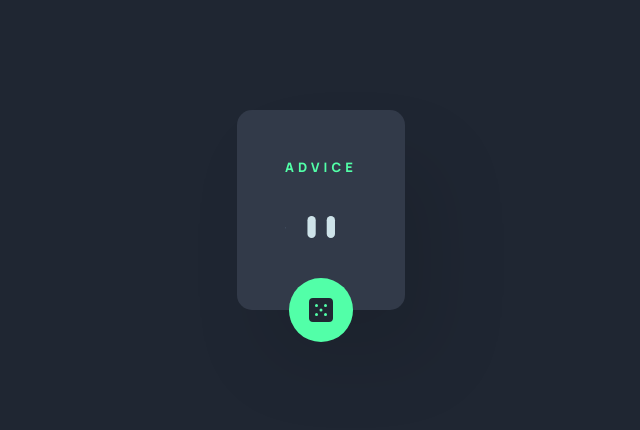
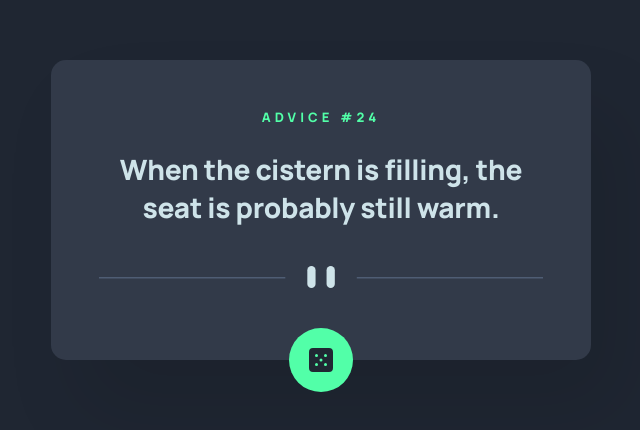
Before and after one commit to SauravFrontendDev/Advice_generator_app, a website built with Vite: page index.html in a window 1280 px wide. Shown: the part 190-620 px from the top of the page, without its empty margins (319-959 px from the left). Built offline with nearby package versions, Linux system fonts and the light colour scheme; no server answers.

Commit message:
app working

```diff
--- a/index.html
+++ b/index.html
@@ -24,10 +24,12 @@
   <body>
     <div class="quote__container">
       <p class="advice">
-        Advice <span class="advice__id" id="adviceID"></span>
+        Advice <span class="advice__id" id="adviceID">#24</span>
       </p>
 
-      <h1 class="adive__text" id="adviceText"></h1>
+      <h1 class="adive__text" id="adviceText">
+        When the cistern is filling, the seat is probably still warm.
+      </h1>
       <div class="divider">&nbsp;</div>
       <button class="shuffle" id="shuffle">
         <img class="dice" src="./assets/images/icon-dice.svg" alt="" />
@@ -36,6 +38,6 @@
 
     <!-- Script JS -->
 
-    <script src="./assets/main.js"></script>
+    <script src="./main.js"></script>
   </body>
 </html>
```
Also changed, not shown: README.md (deleted), main.js (renamed from assets/main.js).
